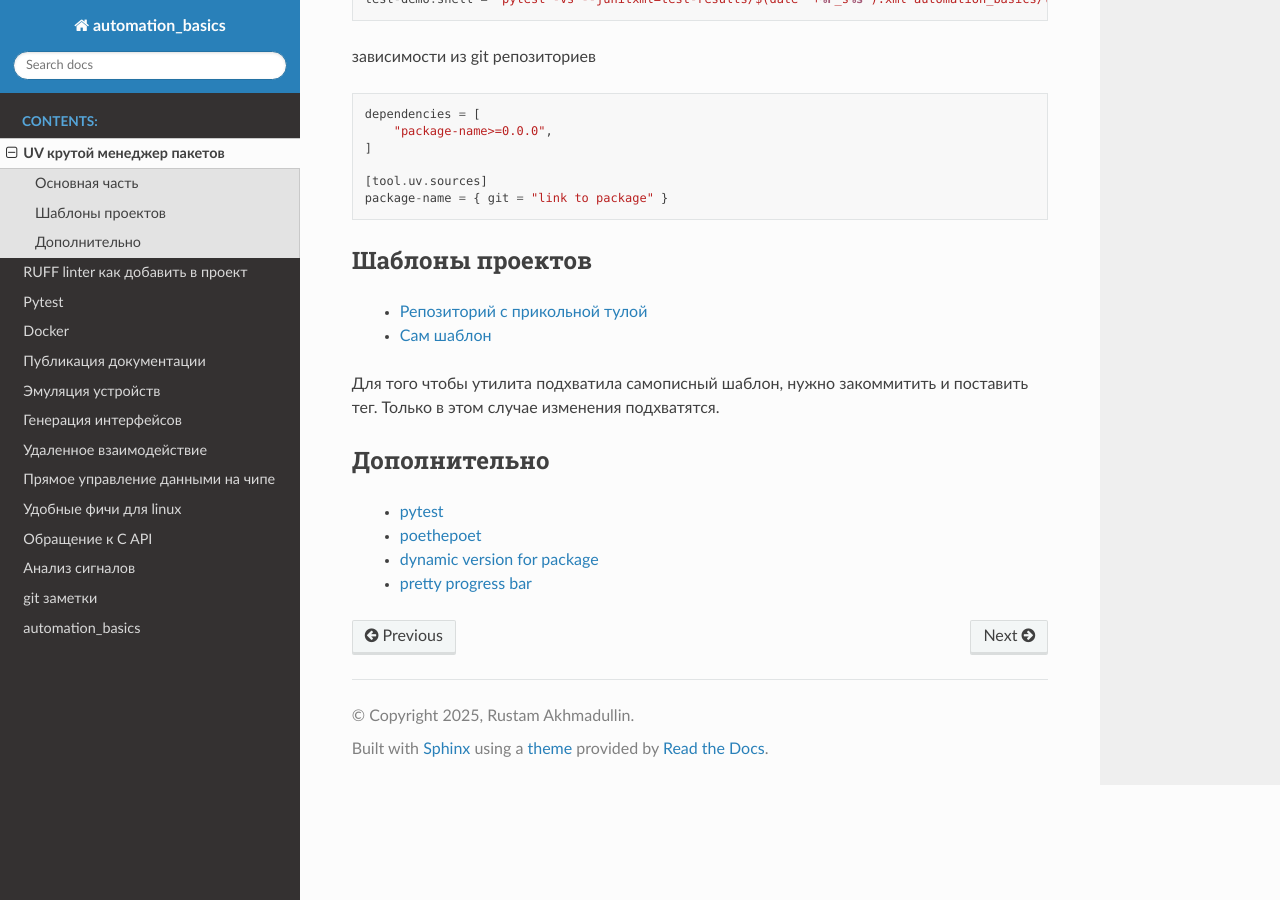
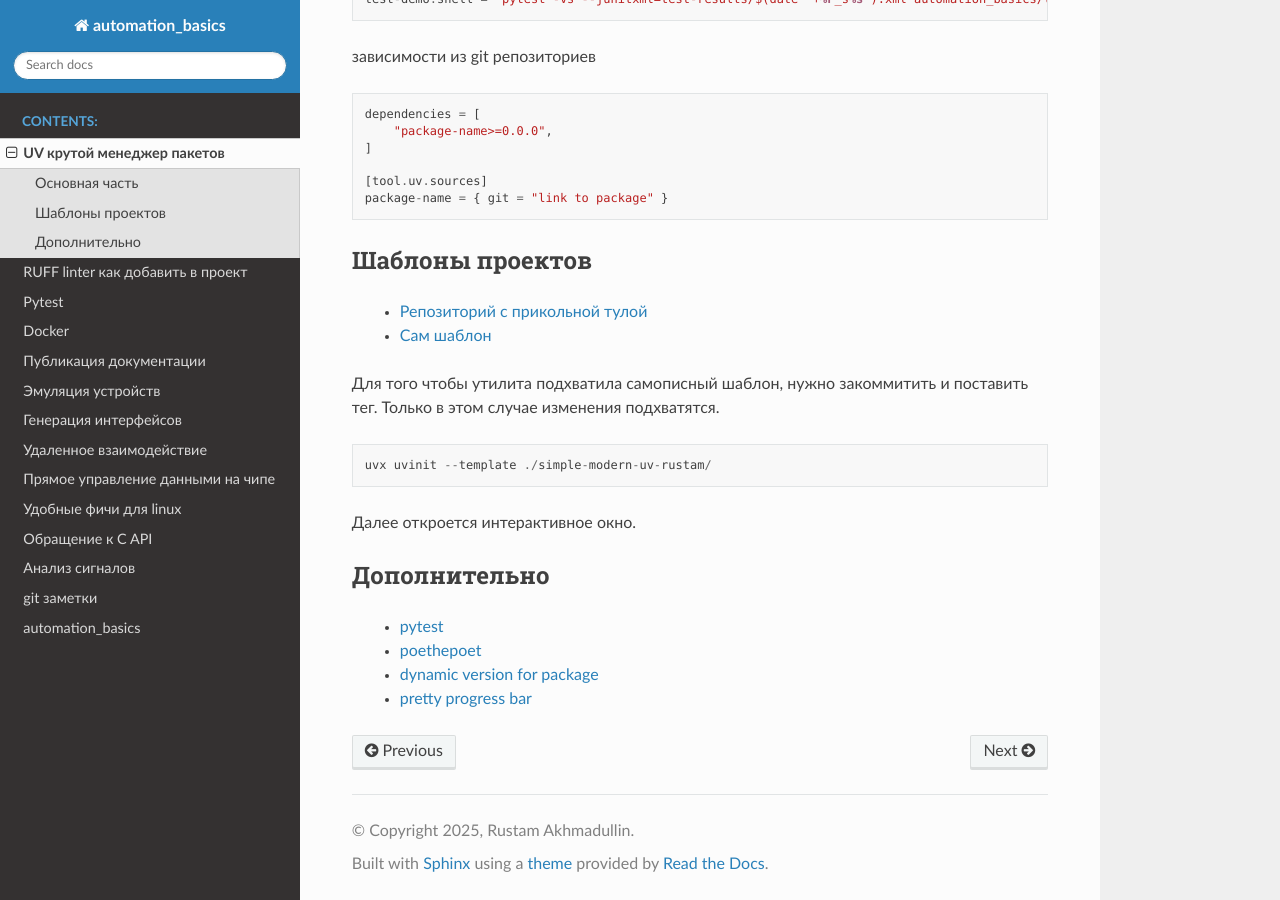
Before and after one commit to RustamAxm/automation_basic, a Sphinx documentation site: the page built from docs/source/tutorials/uv.rst, in a window 1280 px wide and 900 px high, scrolled down 762 px. Built offline with Sphinx 7.4.7 and the Read the Docs theme 3.1.0, drawn with Linux system fonts in a browser that asks for light colours.

Commit message:
fix tutorial

```diff
--- a/docs/source/tutorials/uv.rst
+++ b/docs/source/tutorials/uv.rst
@@ -52,6 +52,12 @@ UV крутой менеджер пакетов
 
 Для того чтобы утилита подхватила самописный шаблон, нужно закоммитить и поставить тег. Только в этом случае изменения подхватятся.
 
+.. code-block::
+
+   uvx uvinit --template ./simple-modern-uv-rustam/
+
+Далее откроется интерактивное окно.
+
 Дополнительно
 ---------------
 
```
Also changed, not shown: 1 other file.
